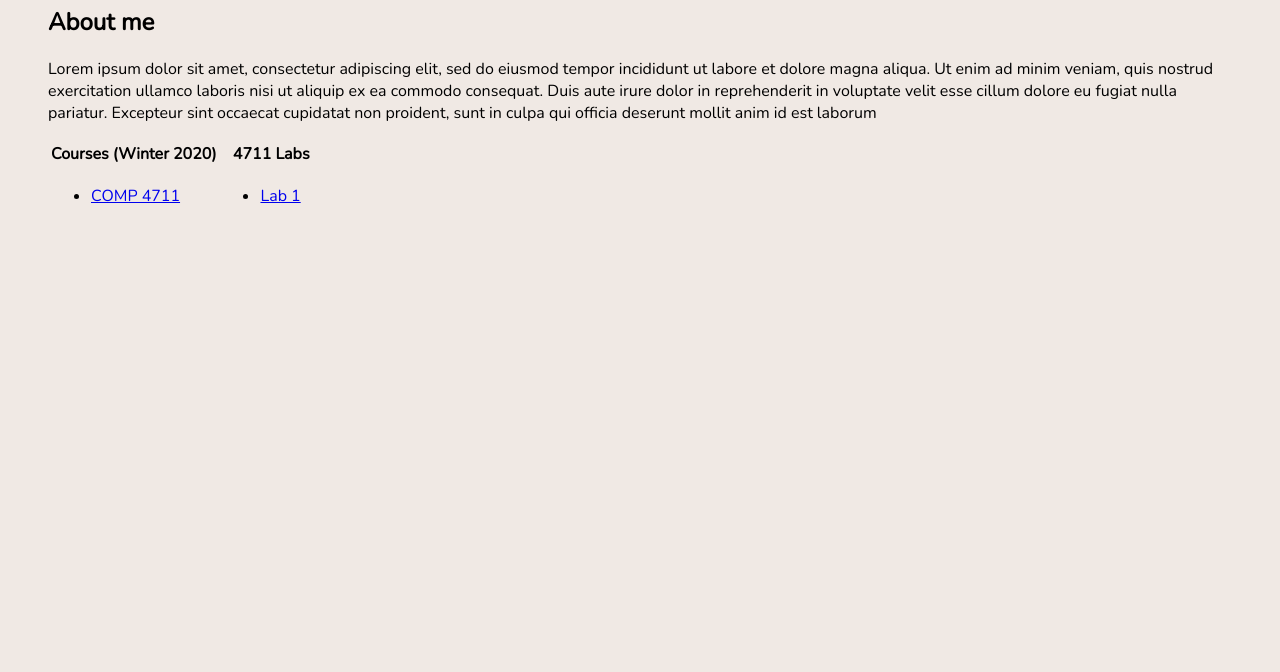
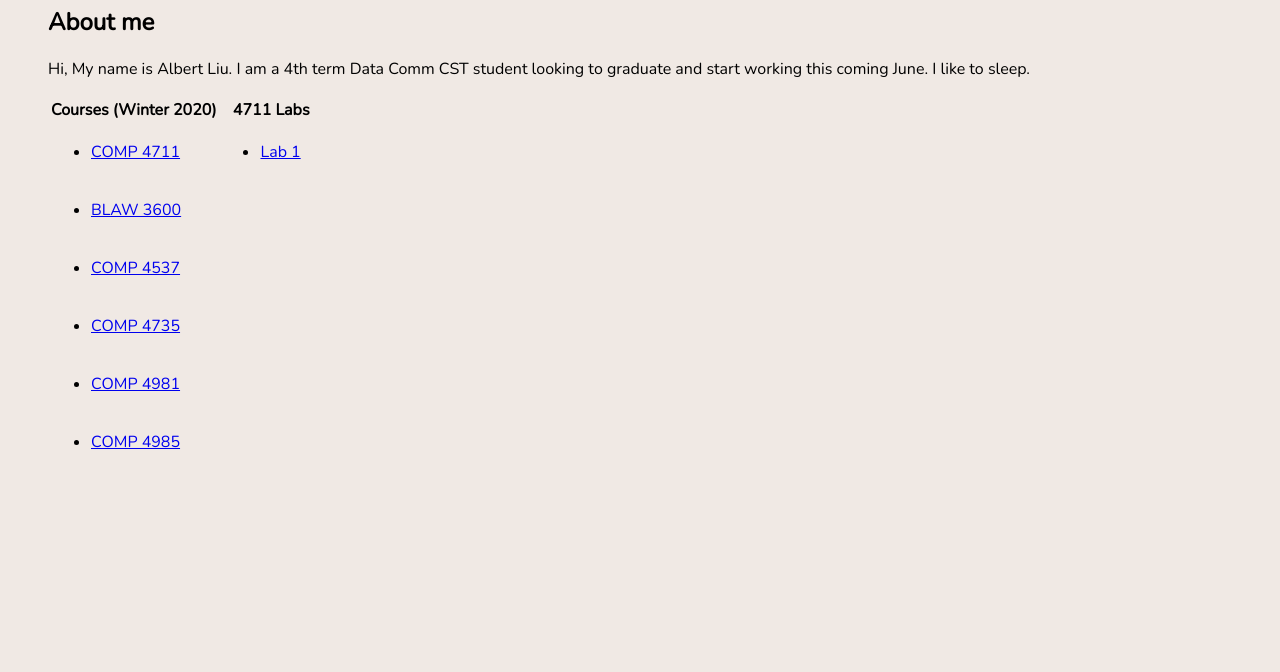
Before and after one commit to AlbertLiuCST/AlbertLiuCST.github.io, a plain HTML site: page index.html in a window 1280 px wide. Shown: the part 128-800 px from the top of the page. Drawn offline with nearby package versions, Linux system fonts and the light colour scheme.

Commit message:
Changed some text

```diff
--- a/index.html
+++ b/index.html
@@ -15,14 +15,12 @@
 </head>
 <body>
 <h1>
-    John Doe
+    Albert Liu
 </h1>
 <h2>About me</h2>
 <p>
-    Lorem ipsum dolor sit amet, consectetur adipiscing elit, sed do eiusmod tempor incididunt ut labore et dolore magna aliqua.
-    Ut enim ad minim veniam, quis nostrud exercitation ullamco laboris nisi ut aliquip ex ea commodo consequat.
-    Duis aute irure dolor in reprehenderit in voluptate velit esse cillum dolore eu fugiat nulla pariatur.
-    Excepteur sint occaecat cupidatat non proident, sunt in culpa qui officia deserunt mollit anim id est laborum
+    Hi, My name is Albert Liu. I am a 4th term Data Comm CST student looking to graduate and start working this coming June.
+    I like to sleep.
 </p>
 <table>
     <tr>
@@ -45,6 +43,51 @@
             </ul>
         </td>
     </tr>
+    <tr>
+        <td>
+            <ul>
+                <li>
+                    <a href="https://www.bcit.ca/study/outlines/20201012716">BLAW 3600</a>
+                </li>
+            </ul>
+        </td>
+    </tr>
+    <tr>
+        <td>
+            <ul>
+                <li>
+                    <a href="https://www.bcit.ca/study/outlines/comp4537">COMP 4537</a>
+                </li>
+            </ul>
+        </td>
+    </tr>
+    <tr>
+        <td>
+            <ul>
+                <li>
+                    <a href="https://www.bcit.ca/study/outlines/20201073687">COMP 4735</a>
+                </li>
+            </ul>
+        </td>
+    </tr>
+    <tr>
+        <td>
+            <ul>
+                <li>
+                    <a href="https://www.bcit.ca/study/outlines/20201015508">COMP 4981</a>
+                </li>
+            </ul>
+        </td>
+    </tr>
+    <tr>
+        <td>
+            <ul>
+                <li>
+                    <a href="https://www.bcit.ca/study/outlines/20201015509">COMP 4985</a>
+                </li>
+            </ul>
+        </td>
+    </tr>
 </table>
 </body>
 </html>
```
